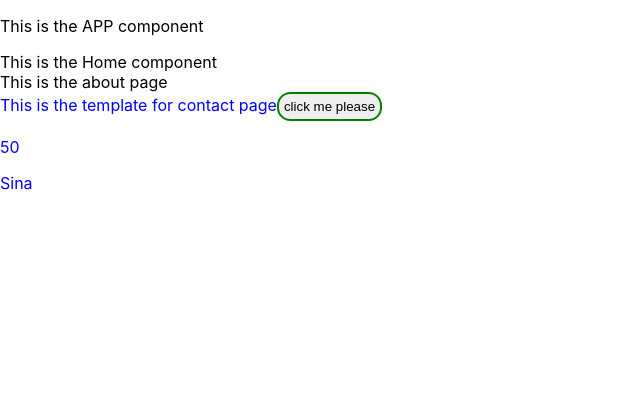
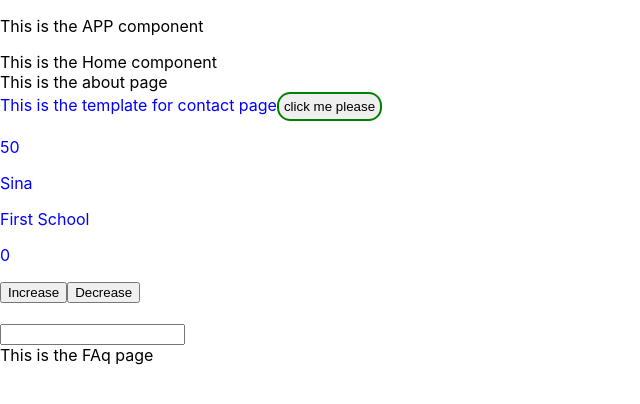
Before and after one commit to Bestbynature/superblog-repo, a React (Create React App) app: page / in a window 1280 px wide. Shown: the top 404 px of the page, without its empty margins (0-640 px from the left). Built offline with nearby package versions, Linux system fonts and the light colour scheme.

Commit message:
Add initial addition to the setup

```diff
--- a/src/App.js
+++ b/src/App.js
@@ -1,6 +1,7 @@
 import './App.css';
 import About from './about';
 import Contact from './contact';
+import Faq from './faq';
 import Home from './home';
 
 function App() {
@@ -10,6 +11,7 @@ function App() {
       <Home />
       <About />
       <Contact />
+      <Faq />
 
     </div>
   );
--- a/src/about.js
+++ b/src/about.js
@@ -1,4 +1,8 @@
 const About = () => {
+  // hovering event
+  // click event
+  // keyboard event
+  // scroll event
   return (
     <div>This is the about page</div>
    );
--- a/src/contact.js
+++ b/src/contact.js
@@ -1,17 +1,76 @@
+import { useState } from "react";
+
 const Contact = () => {
+  const [count, setCount] = useState(0);
+  const [school, setSchool] = useState("First School");
 
   const value = 20 + 30;
 
-  let name = 'Sina'
+  let name = "Sina";
+
+  const handleHover = () => {
+    console.log("Mouse has entered");
+  };
+
+  const handleLeave = () => {
+    console.log("Mouse has left");
+  };
+
+  const handleClick = () => {
+    setSchool("Second School");
+  };
+
+  const handleKey = (e) => {
+        if (e.key === "Enter") {
+      console.log(e.key);
+    }
+  };
+
+  const handleIncrease = () => {
+    if(count === 10) {
+      return;
+    }
+    setCount(count + 1)
+  }
+
+  const handleDecrease = () => {
+    if(count !== 0) {
+      setCount(count - 1)
+    }
+  }
+
+  // ()=>{} Anonymous function or a callback function
+
+  // state
+  // react dev tools
+  // outputting list
 
   return (
     <div className="wrapper">
       This is the template for contact page
-      <button id="btn" className="btnclass">click me please</button>
+      <button
+        id="btn"
+        className="btnclass"
+        onMouseEnter={handleHover}
+        onMouseLeave={handleLeave}
+        onClick={handleClick}
+      >
+        click me please
+      </button>
       <p>{value}</p>
       <p>{name}</p>
+      <div className="school">{school}</div>
+      <p>{count}</p>
+      <button onClick={handleIncrease}>Increase</button>
+      <button onClick={handleDecrease}>Decrease</button>
+      <br /><br />
+      <input
+        onKeyDown={(e) => {
+          handleKey(e);
+        }}
+      />
     </div>
-   );
-}
+  );
+};
 
 export default Contact;
```
